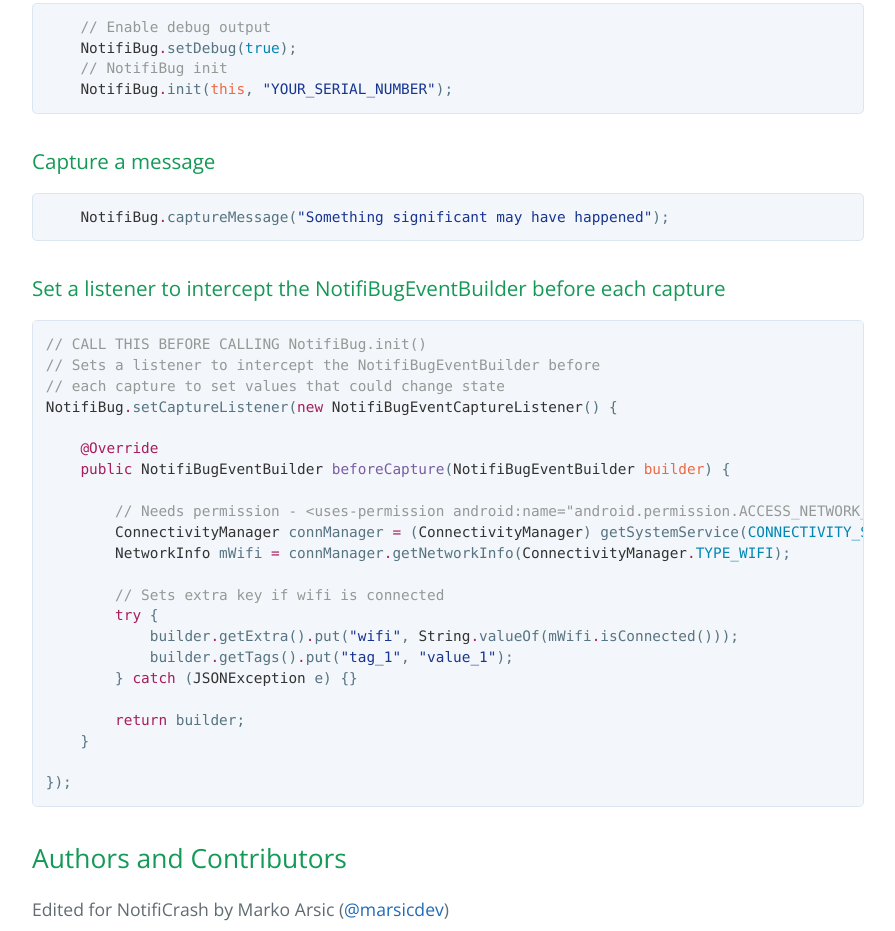
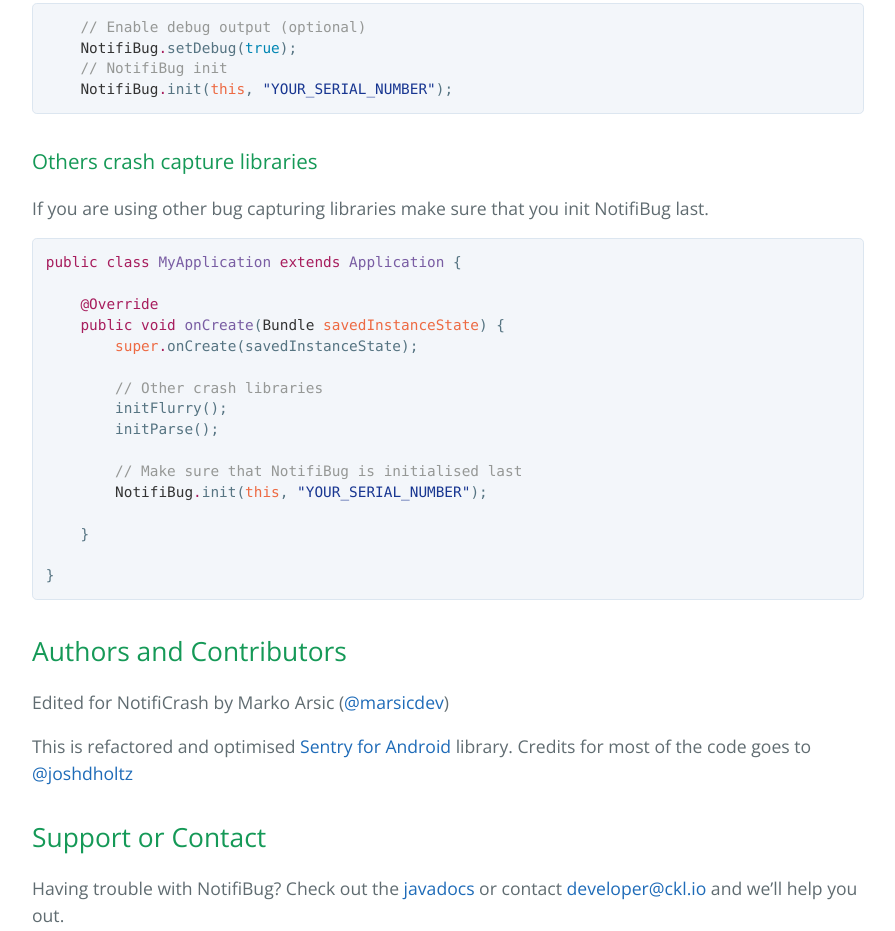
Before and after one commit to CheesecakeLabs/AndroidNotifiCrashLib, a plain HTML site: page index.html in a window 1280 px wide. Shown: the part 1965-2896 px from the top of the page, without its empty margins (192-1087 px from the left). Drawn offline with nearby package versions, Linux system fonts and the light colour scheme.

Commit message:
Create gh-pages branch via GitHub

```diff
--- a/index.html
+++ b/index.html
@@ -30,11 +30,11 @@
 <h2>
 <a id="setup" class="anchor" href="#setup" aria-hidden="true"><span class="octicon octicon-link"></span></a>Setup</h2>
 
-<p>Releases are published to <a href="https://bintray.com/bintray/jcenter">bintray jcenter</a> (package appear immediately after release)</p>
+<p>Releases are published to <a href="https://bintray.com/bintray/jcenter">bintray jcenter</a> (<a href="https://bintray.com/cheesecakelabs/maven/notifibug/view">package</a> appears immediately after release)</p>
 
 <p>Gradle:</p>
 
-<div class="highlight highlight-groovy"><pre>compile <span class="pl-s"><span class="pl-pds">'</span>io.ckl.notifibug:notifibug:0.2.0-snapshot<span class="pl-pds">'</span></span></pre></div>
+<div class="highlight highlight-groovy"><pre>compile <span class="pl-s"><span class="pl-pds">'</span>io.ckl.notifibug:notifibug:0.3.0-snapshot<span class="pl-pds">'</span></span></pre></div>
 
 <h2>
 <a id="how-to-use-it" class="anchor" href="#how-to-use-it" aria-hidden="true"><span class="octicon octicon-link"></span></a>How to use it</h2>
@@ -74,42 +74,32 @@ crash reports to NotifiCrash service.</p>
 
 <p>To enable logcat output in console add <code>setDebug(true)</code> just before <code>init</code></p>
 
-<div class="highlight highlight-java"><pre>    <span class="pl-c">// Enable debug output</span>
+<div class="highlight highlight-java"><pre>    <span class="pl-c">// Enable debug output (optional)</span>
     <span class="pl-smi">NotifiBug</span><span class="pl-k">.</span>setDebug(<span class="pl-c1">true</span>);
     <span class="pl-c">// NotifiBug init</span>
     <span class="pl-smi">NotifiBug</span><span class="pl-k">.</span>init(<span class="pl-v">this</span>, <span class="pl-s"><span class="pl-pds">"</span>YOUR_SERIAL_NUMBER<span class="pl-pds">"</span></span>);</pre></div>
 
 <h3>
-<a id="capture-a-message" class="anchor" href="#capture-a-message" aria-hidden="true"><span class="octicon octicon-link"></span></a>Capture a message</h3>
+<a id="others-crash-capture-libraries" class="anchor" href="#others-crash-capture-libraries" aria-hidden="true"><span class="octicon octicon-link"></span></a>Others crash capture libraries</h3>
 
-<div class="highlight highlight-java"><pre>    <span class="pl-smi">NotifiBug</span><span class="pl-k">.</span>captureMessage(<span class="pl-s"><span class="pl-pds">"</span>Something significant may have happened<span class="pl-pds">"</span></span>);</pre></div>
+<p>If you are using other bug capturing libraries make sure that you init NotifiBug last.</p>
 
-<h3>
-<a id="set-a-listener-to-intercept-the-notifibugeventbuilder-before-each-capture" class="anchor" href="#set-a-listener-to-intercept-the-notifibugeventbuilder-before-each-capture" aria-hidden="true"><span class="octicon octicon-link"></span></a>Set a listener to intercept the NotifiBugEventBuilder before each capture</h3>
-
-<div class="highlight highlight-java"><pre><span class="pl-c">// CALL THIS BEFORE CALLING NotifiBug.init()</span>
-<span class="pl-c">// Sets a listener to intercept the NotifiBugEventBuilder before</span>
-<span class="pl-c">// each capture to set values that could change state</span>
-<span class="pl-smi">NotifiBug</span><span class="pl-k">.</span>setCaptureListener(<span class="pl-k">new</span> <span class="pl-smi">NotifiBugEventCaptureListener</span>() {
+<div class="highlight highlight-java"><pre><span class="pl-k">public</span> <span class="pl-k">class</span> <span class="pl-en">MyApplication</span> <span class="pl-k">extends</span> <span class="pl-e">Application</span> {
 
     <span class="pl-k">@Override</span>
-    <span class="pl-k">public</span> <span class="pl-smi">NotifiBugEventBuilder</span> <span class="pl-en">beforeCapture</span>(<span class="pl-smi">NotifiBugEventBuilder</span> <span class="pl-v">builder</span>) {
+    <span class="pl-k">public</span> <span class="pl-k">void</span> <span class="pl-en">onCreate</span>(<span class="pl-smi">Bundle</span> <span class="pl-v">savedInstanceState</span>) {
+        <span class="pl-v">super</span><span class="pl-k">.</span>onCreate(savedInstanceState);
 
-        <span class="pl-c">// Needs permission - &lt;uses-permission android:name="android.permission.ACCESS_NETWORK_STATE" /&gt;</span>
-        <span class="pl-smi">ConnectivityManager</span> connManager <span class="pl-k">=</span> (<span class="pl-smi">ConnectivityManager</span>) getSystemService(<span class="pl-c1">CONNECTIVITY_SERVICE</span>);
-        <span class="pl-smi">NetworkInfo</span> mWifi <span class="pl-k">=</span> connManager<span class="pl-k">.</span>getNetworkInfo(<span class="pl-smi">ConnectivityManager</span><span class="pl-c1"><span class="pl-k">.</span>TYPE_WIFI</span>);
+        <span class="pl-c">// Other crash libraries</span>
+        initFlurry();
+        initParse();
 
-        <span class="pl-c">// Sets extra key if wifi is connected</span>
-        <span class="pl-k">try</span> {
-            builder<span class="pl-k">.</span>getExtra()<span class="pl-k">.</span>put(<span class="pl-s"><span class="pl-pds">"</span>wifi<span class="pl-pds">"</span></span>, <span class="pl-smi">String</span><span class="pl-k">.</span>valueOf(mWifi<span class="pl-k">.</span>isConnected()));
-            builder<span class="pl-k">.</span>getTags()<span class="pl-k">.</span>put(<span class="pl-s"><span class="pl-pds">"</span>tag_1<span class="pl-pds">"</span></span>, <span class="pl-s"><span class="pl-pds">"</span>value_1<span class="pl-pds">"</span></span>);
-        } <span class="pl-k">catch</span> (<span class="pl-smi">JSONException</span> e) {}
+        <span class="pl-c">// Make sure that NotifiBug is initialised last</span>
+        <span class="pl-smi">NotifiBug</span><span class="pl-k">.</span>init(<span class="pl-v">this</span>, <span class="pl-s"><span class="pl-pds">"</span>YOUR_SERIAL_NUMBER<span class="pl-pds">"</span></span>);
 
-        <span class="pl-k">return</span> builder;
     }
 
-});
-</pre></div>
+}</pre></div>
 
 <h2>
 <a id="authors-and-contributors" class="anchor" href="#authors-and-contributors" aria-hidden="true"><span class="octicon octicon-link"></span></a>Authors and Contributors</h2>
@@ -122,7 +112,7 @@ Credits for most of the code goes to <a href="https://github.com/joshdholtz" cla
 <h2>
 <a id="support-or-contact" class="anchor" href="#support-or-contact" aria-hidden="true"><span class="octicon octicon-link"></span></a>Support or Contact</h2>
 
-<p>Having trouble with NotifiBug? Check out the <a href="">javadocs</a> or contact <a href="mailto:marko@ckl.io">marko@ckl.io</a> and we’ll help you out.</p>
+<p>Having trouble with NotifiBug? Check out the <a href="http://cheesecakelabs.github.io/AndroidNotifiBug/javadoc">javadocs</a> or contact <a href="mailto:developer@ckl.io">developer@ckl.io</a> and we’ll help you out.</p>
 
 <h2>
 <a id="license" class="anchor" href="#license" aria-hidden="true"><span class="octicon octicon-link"></span></a>License</h2>
```
Also changed, not shown: params.json (+1 -1 lines).
